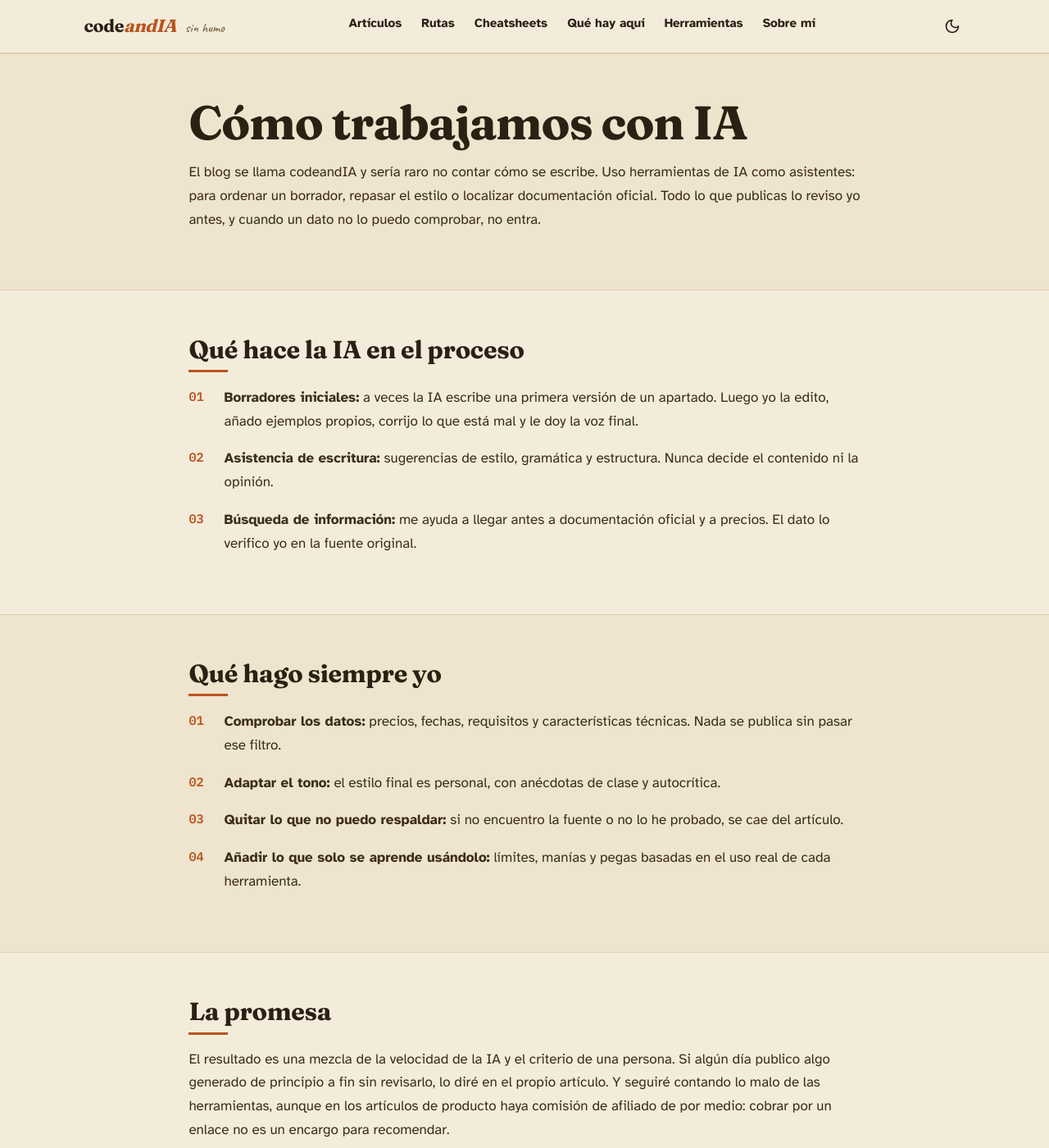
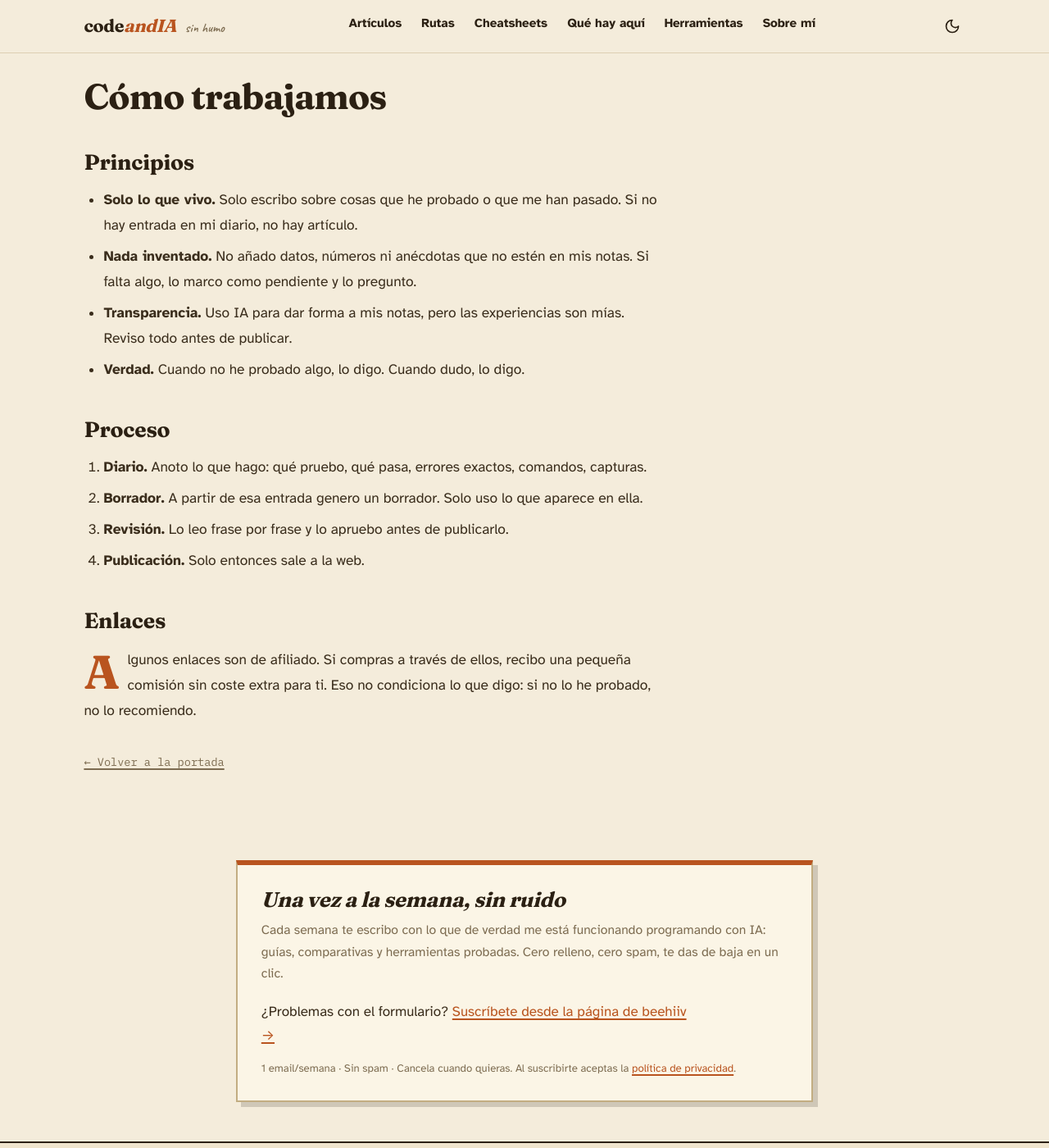
Before and after one commit to vibodigitalinfo-lab/codeandIA, a Jekyll site: the page built from como-trabajamos.md, in a window 1280 px wide and 1400 px high. Shown: the whole window at 82% size. Built offline with Jekyll 4.4.1, drawn with Linux system fonts in a browser that asks for light colours; some of the changed text lies outside the part shown.

Commit message:
Actualiza posicionamiento: sobre-mi, como-trabajamos, llms.txt y author-box

```diff
--- a/_includes/author-box.html
+++ b/_includes/author-box.html
@@ -3,7 +3,7 @@
   <div class="author-body">
     <p class="author-name">Iván</p>
     <p class="author-role">Estudiante de DAW · Escribo en codeandIA</p>
-    <p class="author-bio">Si una herramienta de software la recomiendo, es porque la he usado de verdad; cuando no, lo digo en el propio artículo. Comparativas y guías en primera persona, contando también lo que no me gusta.</p>
-    <p class="author-links"><a href="{{ '/sobre-mi/' | relative_url }}">Sobre mí</a><span aria-hidden="true"> · </span><a href="mailto:ivan@codeandia.com">ivan@codeandia.com</a></p>
+    <p class="author-bio">Voy contando lo que pruebo y lo que me pasa como estudiante de DAW. Las experiencias salen de mis notas y la redacción se apoya en IA, con revisión mía antes de publicar.</p>
+    <p class="author-links"><a href="{{ '/sobre-mi/' | relative_url }}">Sobre mí</a><span aria-hidden="true"> · </span><a href="{{ '/como-trabajamos/' | relative_url }}">Cómo trabajamos</a><span aria-hidden="true"> · </span><a href="mailto:ivan@codeandia.com">ivan@codeandia.com</a></p>
   </div>
 </aside>
--- a/como-trabajamos.md
+++ b/como-trabajamos.md
@@ -1,47 +1,24 @@
 ---
-layout: default
-title: "Cómo trabajamos con IA"
-description: "En codeandIA uso herramientas de IA como asistentes de escritura y de búsqueda, pero cada artículo pasa por revisión humana. Esto es lo que hace la IA y lo que hago yo."
-permalink: /como-trabajamos/
-last_modified_at: 2026-10-17
+layout: page
+title: "Cómo trabajamos"
+description: "Explico con honestidad cómo uso IA: redacto a partir de mis notas reales, reviso todo antes de publicar y digo cuando no sé."
+last_modified_at: 2026-10-18
 ---
 
-<section class="section section-alt">
-  <div class="container container-narrow">
-    <h1 class="hero-title">Cómo trabajamos con IA</h1>
-    <p class="about-text">El blog se llama codeandIA y sería raro no contar cómo se escribe. Uso herramientas de IA como asistentes: para ordenar un borrador, repasar el estilo o localizar documentación oficial. Todo lo que publicas lo reviso yo antes, y cuando un dato no lo puedo comprobar, no entra.</p>
-  </div>
-</section>
+## Principios
 
-<section class="section">
-  <div class="container container-narrow">
-    <h2 class="section-title">Qué hace la IA en el proceso</h2>
-    <ul class="method-list">
-      <li><strong>Borradores iniciales:</strong> a veces la IA escribe una primera versión de un apartado. Luego yo la edito, añado ejemplos propios, corrijo lo que está mal y le doy la voz final.</li>
-      <li><strong>Asistencia de escritura:</strong> sugerencias de estilo, gramática y estructura. Nunca decide el contenido ni la opinión.</li>
-      <li><strong>Búsqueda de información:</strong> me ayuda a llegar antes a documentación oficial y a precios. El dato lo verifico yo en la fuente original.</li>
-    </ul>
-  </div>
-</section>
+- **Solo lo que vivo.** Solo escribo sobre cosas que he probado o que me han pasado. Si no hay entrada en mi diario, no hay artículo.
+- **Nada inventado.** No añado datos, números ni anécdotas que no estén en mis notas. Si falta algo, lo marco como pendiente y lo pregunto.
+- **Transparencia.** Uso IA para dar forma a mis notas, pero las experiencias son mías. Reviso todo antes de publicar.
+- **Verdad.** Cuando no he probado algo, lo digo. Cuando dudo, lo digo.
 
-<section class="section section-alt">
-  <div class="container container-narrow">
-    <h2 class="section-title">Qué hago siempre yo</h2>
-    <ol class="method-list">
-      <li><strong>Comprobar los datos:</strong> precios, fechas, requisitos y características técnicas. Nada se publica sin pasar ese filtro.</li>
-      <li><strong>Adaptar el tono:</strong> el estilo final es personal, con anécdotas de clase y autocrítica.</li>
-      <li><strong>Quitar lo que no puedo respaldar:</strong> si no encuentro la fuente o no lo he probado, se cae del artículo.</li>
-      <li><strong>Añadir lo que solo se aprende usándolo:</strong> límites, manías y pegas basadas en el uso real de cada herramienta.</li>
-    </ol>
-  </div>
-</section>
+## Proceso
 
-<section class="section">
-  <div class="container container-narrow">
-    <h2 class="section-title">La promesa</h2>
-    <p class="about-text">El resultado es una mezcla de la velocidad de la IA y el criterio de una persona. Si algún día publico algo generado de principio a fin sin revisarlo, lo diré en el propio artículo. Y seguiré contando lo malo de las herramientas, aunque en los artículos de producto haya comisión de afiliado de por medio: cobrar por un enlace no es un encargo para recomendar.</p>
-    <p class="about-text">Publico uno o dos artículos por semana, cada uno con su fecha real. Entre tandas pasan días sin publicar: el ritmo es irregular a propósito. Lo que sí es fijo es que nunca hay dos artículos con la misma fecha, ninguna fecha en el futuro y ninguna que no sea la de verdad. Prefiero publicar menos que fingir actividad.</p>
-    <p class="about-text">Los precios se comprueban la fecha que aparece en cada artículo, y si cambian, se actualiza la tarjeta de la portada. Lo que escribo es <a href="{{ "/sobre-mi/" | relative_url }}">mi opinión</a> partiendo de lo que he usado de verdad; cuando algo no lo he probado, lo digo en el propio artículo en vez de fingir que sí.</p>
-    <p class="about-text"><a href="{{ "/articulos/" | relative_url }}">Ver los artículos →</a></p>
-  </div>
-</section>
+1. **Diario.** Anoto lo que hago: qué pruebo, qué pasa, errores exactos, comandos, capturas.
+2. **Borrador.** A partir de esa entrada genero un borrador. Solo uso lo que aparece en ella.
+3. **Revisión.** Lo leo frase por frase y lo apruebo antes de publicarlo.
+4. **Publicación.** Solo entonces sale a la web.
+
+## Enlaces
+
+Algunos enlaces son de afiliado. Si compras a través de ellos, recibo una pequeña comisión sin coste extra para ti. Eso no condiciona lo que digo: si no lo he probado, no lo recomiendo.
--- a/sobre-mi.md
+++ b/sobre-mi.md
@@ -1,49 +1,26 @@
 ---
-layout: default
+layout: page
 title: "Sobre mí"
-description: "Soy Iván, estudiante de DAW. Escribo comparativas y guías de herramientas de IA para programar, explicadas desde la práctica y con precios comprobados desde España."
-permalink: /sobre-mi/
-last_modified_at: 2026-10-17
+description: "Soy Iván, estudiante de DAW. Este blog es un cuaderno donde escribo lo que pruebo y lo que me pasa, tal como lo vivo."
+last_modified_at: 2026-10-18
 ---
 
-<section class="section section-alt">
-  <div class="container container-narrow">
-    <h1 class="hero-title">Hola, soy Iván.</h1>
-    <p class="about-text">Estudio Desarrollo de Aplicaciones Web y uso herramientas de IA para programar a diario, sobre todo Claude. Primero por necesidad, después por curiosidad, y ahora para contarlo por aquí sin humo de marketing.</p>
-    <p class="about-text">Este blog nació con una idea sencilla: que quien está aprendiendo a programar sepa qué herramientas merecen la pena de verdad y cuáles son puro hype. Nada de contenido pagado: lo que recomiendo de software lo he usado, y del hardware digo claro cuándo lo he elegido investigando.</p>
-  </div>
-</section>
+## Quién soy
 
-<section class="section">
-  <div class="container container-narrow">
-    <h2 class="section-title">Qué encontrarás aquí</h2>
-    <ul class="method-list">
-      <li><strong>Comparativas:</strong> dos o más opciones frente a frente, con precios reales y el caso de uso recomendado.</li>
-      <li><strong>Guías:</strong> paso a paso para hacer cosas concretas con IA (apuntes, Git, SQL, un portfolio que dé prácticas).</li>
-      <li><strong>Listas:</strong> extensiones, recursos y recopilaciones, con precios de tiendas españolas y enlaces honestos. Cuando algo es hardware que no tengo, lo digo: lo he elegido investigando, no probándolo.</li>
-    </ul>
-  </div>
-</section>
+Soy Iván, estudiante de **DAW (Desarrollo de Aplicaciones Web)**, en 1º.
 
-<section class="section section-alt">
-  <div class="container container-narrow">
-    <h2 class="section-title">Cómo pruebo cada herramienta</h2>
-    <ol class="method-list">
-      <li><strong>El software que recomiendo, lo he usado de verdad.</strong> Editores, asistentes de IA y herramientas de línea de comandos los llevo a proyectos reales de clase, no a un tutorial de cinco minutos. Cuando algo no lo he probado, el artículo lo dice.</li>
-      <li><strong>Del hardware te digo qué es mío y qué no.</strong> Uso a diario mi portátil (Lenovo IdeaPad 15ITL6), el ratón (Logitech G305) y los auriculares (unos Galaxy Buds); el resto de piezas son recomendaciones por especificaciones, precio y opiniones que contrasto, sin fingir que las he tenido en la mano. En todas pongo el precio y la fecha en que lo miré.</li>
-      <li><strong>Mido lo que importa:</strong> velocidad, límites, precio real y si te hace mejor programador o solo más rápido.</li>
-      <li><strong>Actualizo.</strong> Si cambian precios, planes o funciones, edito el artículo.</li>
-      <li><strong>También cuento lo malo.</strong> Si algo no me convence, lo digo. Y si algo me gusta, también lo digo.</li>
-    </ol>
-    <p class="about-text">Nadie me paga por escribir un artículo. Lo que sí hay son enlaces de afiliado: si compras a través de ellos cobro una comisión, sin coste extra para ti, y por eso los artículos de producto llevan el aviso de transparencia al principio. Que esa comisión llegue a cambiar una valoración, nunca lo ha hecho: cuando algo no me convence, el artículo lo dice igual.</p>
-    <p class="about-text">Uso herramientas de IA para escribir y revisar, y lo cuento sin rodeos en <a href="{{ "/como-trabajamos/" | relative_url }}">cómo trabajamos con IA</a>.</p>
-  </div>
-</section>
+Este blog es un cuaderno personal. Voy escribiendo lo que pruebo, lo que me pasa y lo que voy aprendiendo, tal como lo vivo.
 
-<section class="section">
-  <div class="container container-narrow">
-    <h2 class="section-title">Hablemos</h2>
-    <p class="about-text">¿Tienes una duda, un matiz que me he saltado, o quieres que pruebe una herramienta concreta? Escríbeme a <a href="mailto:ivan@codeandia.com">ivan@codeandia.com</a> y te contesto. Respondo como un estudiante: a deshora, pero respondo.</p>
-    <p class="about-text"><a href="{{ "/articulos/" | relative_url }}">Vuelve a los artículos →</a></p>
-  </div>
-</section>
+## Cómo escribo
+
+Las entradas del blog salen **solo de lo que me pasa o de lo que pruebo de verdad**. Guardo esas experiencias en mis notas del diario y, a partir de esas notas, uso IA para darles forma. Todo lo que publico lo leo y lo reviso yo antes de que salga. No invento datos, números ni anécdotas que no estén en mis notas.
+
+Cuando no he probado algo, lo digo. Cuando no sé algo, lo digo. Lo que recomiendo lo he probado yo; lo que no, no lo recomiendo.
+
+## Transparecia sobre IA
+
+Uso IA para redactar a partir de mis notas personales. Las experiencias, las pruebas y los datos son míos. Yo reviso cada artículo frase por frase antes de publicarlo. No vende la idea de estar "escrito a mano", sino que es mi experiencia escrita con ayuda de IA.
+
+## Contacto
+
+Puedes escribirme a [ivan@codeandia.com](mailto:ivan@codeandia.com).
```
Also changed, not shown: llms.txt (+11 -39 lines).
